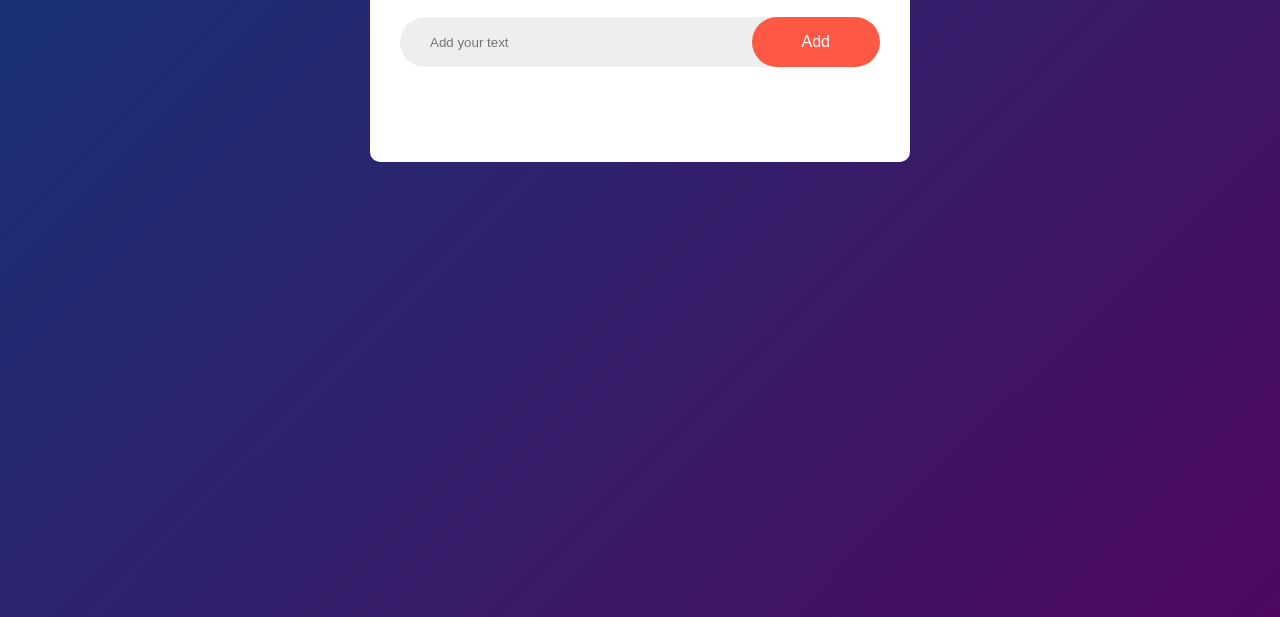
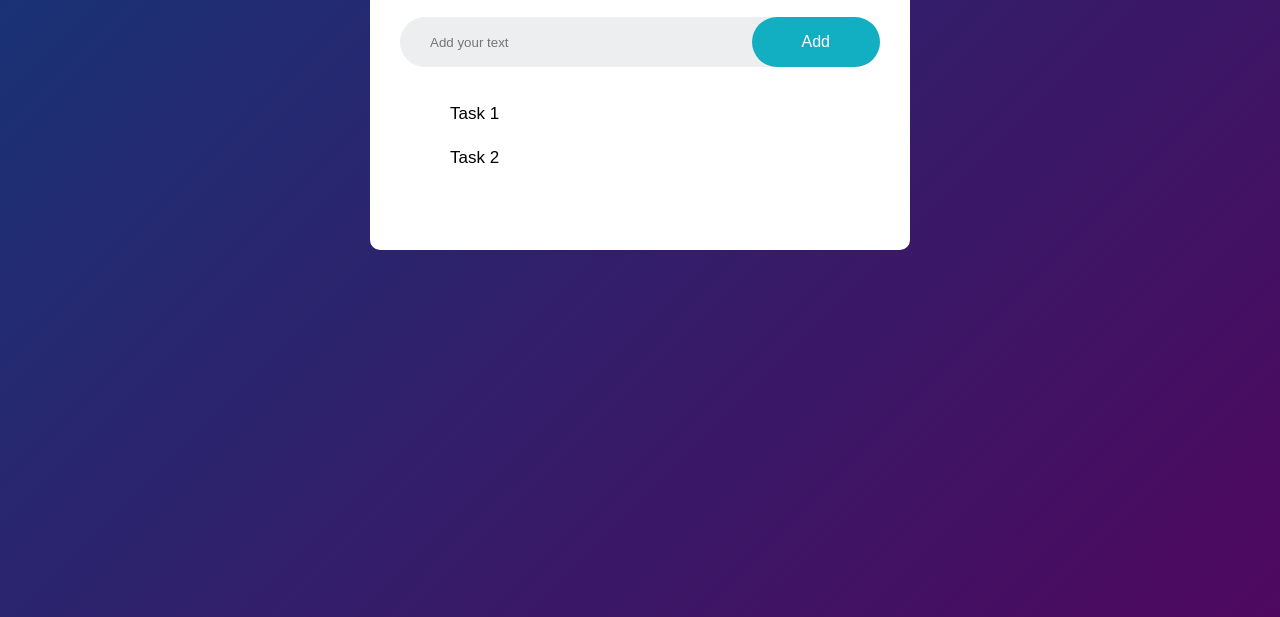
Before and after one commit to selenaassou/to-do-list, a plain HTML site: page index.html in a window 1280 px wide. Shown: the part 183-800 px from the top of the page. Drawn offline with Linux system fonts and the light colour scheme.

Commit message:
added styling for the task list

```diff
--- a/index.html
+++ b/index.html
@@ -1,4 +1,5 @@
-<!-- redo from scratch -->
+<!-- Author: soukaina assou -->
+<!-- redone from scratch -->
 
 <!DOCTYPE html>
 <html>
@@ -20,6 +21,10 @@
                     <input type="text" id="input-box" placeholder="Add your text">
                     <button>Add</button>
                 </div>
+                <ul id="list-container">
+                    <li>Task 1</li>
+                    <li>Task 2</li>
+                </ul>
         </div>
     </div>
 
--- a/style.css
+++ b/style.css
@@ -1,3 +1,5 @@
+/*  Author: soukaina assou */
+
 * {
     margin: 0;
     padding: 0;
@@ -61,9 +63,30 @@ button{
     border: none;
     outline: none;
     padding: 16px 50px;
-    background: #ff5945;
+    /* background color orange  |  was background: #ff5945; */
+    background: #11afc1;
+    /* color button text: white */
     color: #fff;
     font-size: 16px;
     cursor: pointer;
     border-radius: 40px;
 }
+ul li{
+    list-style: none;
+    font-size: 17px;
+    padding: 12px 8px 12px 50px;
+    user-select: none;
+    cursor: pointer;
+}
+/* The ::before selector inserts something before the content of each selected element(s). */
+ul li::before{
+    content: '';
+    position: absolute;
+    height: 28px;
+    width: 28px;
+    border-radius: 50%;
+    background-image: url(images/unchecked.png);
+    background-size: cover;
+    background-position: center;
+    top: 12px;
+}
```
